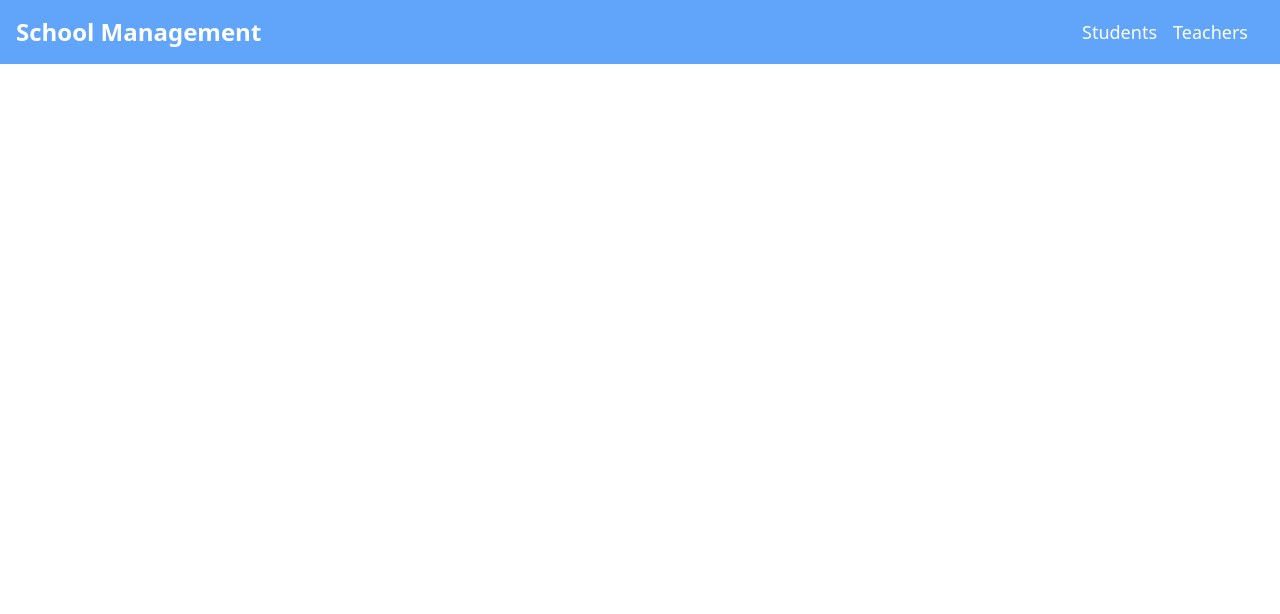
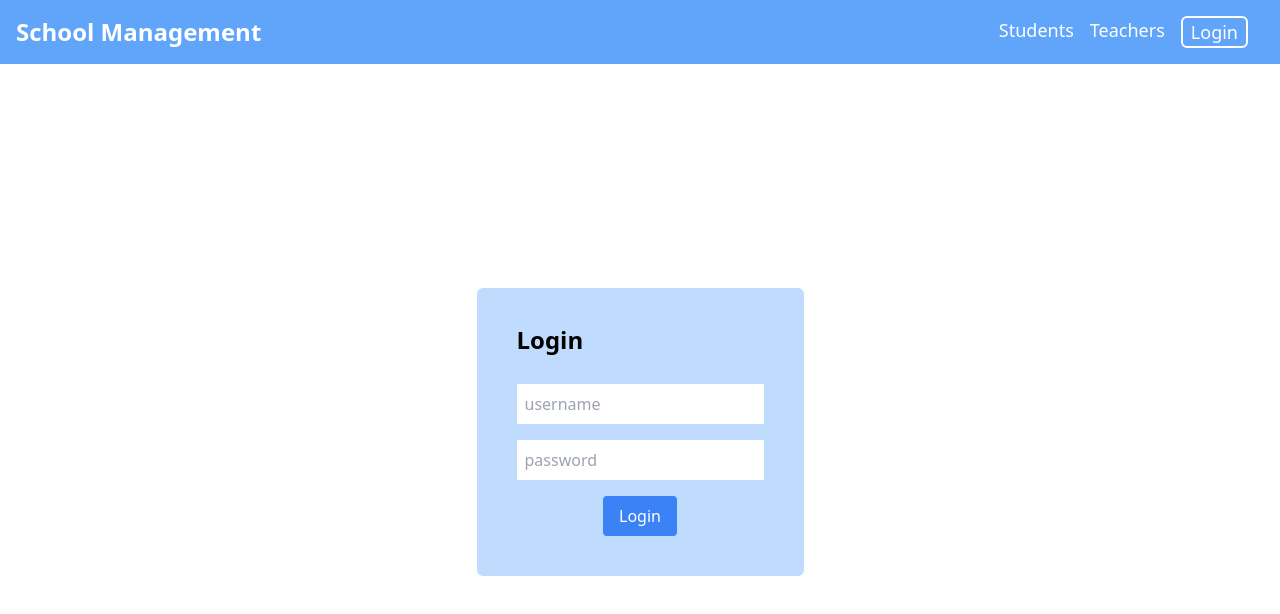
Before and after one commit to madan3242/school-management, a React app in the folder frontend/: page /login in a window 1280 px wide. Shown: the top 614 px of the page. Built offline with nearby package versions, Linux system fonts and the light colour scheme; the HTML template or start-up script is replaced by a standard one.

Commit message:
Login page added

```diff
--- a/frontend/src/App.tsx
+++ b/frontend/src/App.tsx
@@ -5,6 +5,7 @@ import Home from "./components/Home"
 import CreateStudent from "./components/students/CreateStudent"
 import Layout from "./Layout"
 import ViewDetails from "./components/students/ViewDetails"
+import Login from "./components/login/Login"
 
 const App = () => {
   return (
@@ -12,9 +13,10 @@ const App = () => {
         <Layout>
           <Routes>
             <Route path="/" element={<Home />} />
+            <Route path="/login" element={<Login />} />
             <Route path="/students" element={<Students />} />
+            <Route path="/create" element={<CreateStudent />} />
             <Route path="/students/:regno" element={<ViewDetails />} />
-            <Route path="/create" element={<CreateStudent />} />
             <Route path="/teachers" element={<Teachers />} />
           </Routes>
         </Layout>
--- a/frontend/src/components/login/Login.tsx
+++ b/frontend/src/components/login/Login.tsx
@@ -1,8 +1,25 @@
 
 const Login = () => {
   return (
-    <div>Login</div>
-  )
+    <div className="flex items-center justify-center" style={{ height: "calc(100vh - 4rem)" }}>
+        <div className="m-4 p-6 bg-blue-200 rounded-md">
+          <h2 className="mx-2 my-1 p-2 text-2xl font-bold">Login</h2>
+          <div className=" p-2">
+            <form action="">
+              <div>
+                <input className="m-2 p-2" type="text" placeholder="username" />
+              </div>
+              <div>
+                <input className="m-2 p-2" type="password" placeholder="password" />
+              </div>
+              <div className="text-center">
+                <button className="m-2 p-2 px-4 bg-blue-500 text-white rounded">Login</button>
+              </div>
+            </form>
+          </div>
+        </div>
+    </div>
+  );
 }
 
 export default Login
--- a/frontend/src/components/navbar/Navbar.tsx
+++ b/frontend/src/components/navbar/Navbar.tsx
@@ -12,6 +12,9 @@ const Navbar = () => {
         <li className="mr-4 text-lg font-medium text-white">
           <Link to={"/teachers"}>Teachers</Link>
         </li>
+        <li className="mr-4 text-lg font-medium text-white border-white border-2 px-2 rounded-md">
+          <Link to={"/login"}>Login</Link>
+        </li>
       </ul>
     </div>
   );
--- a/frontend/src/types.ts
+++ b/frontend/src/types.ts
@@ -1,4 +1,4 @@
-export type student = {
+export type studentType = {
   stud_rollno: undefined | number;
   stud_name: null | string;
   stud_phoneno: null | number;
```
